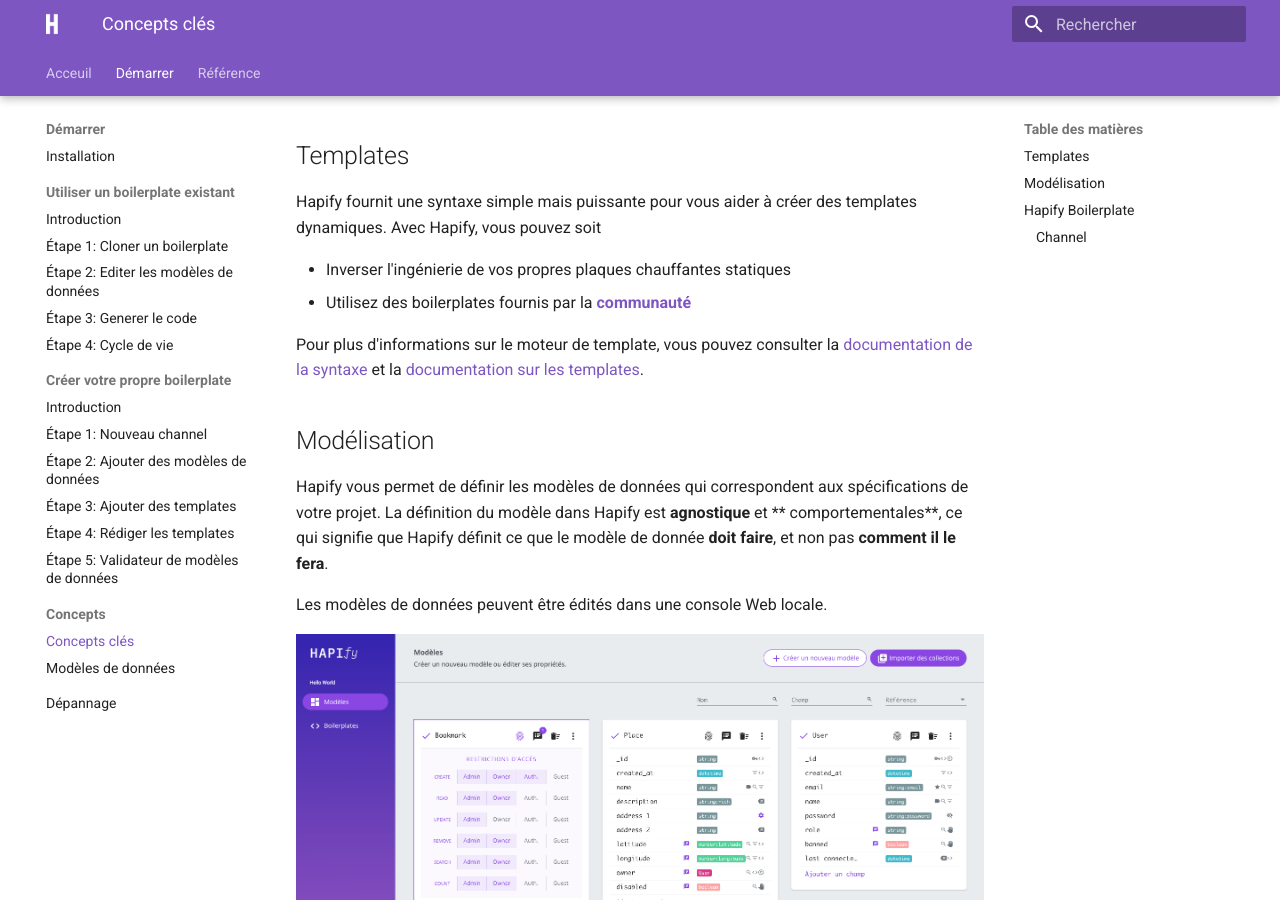
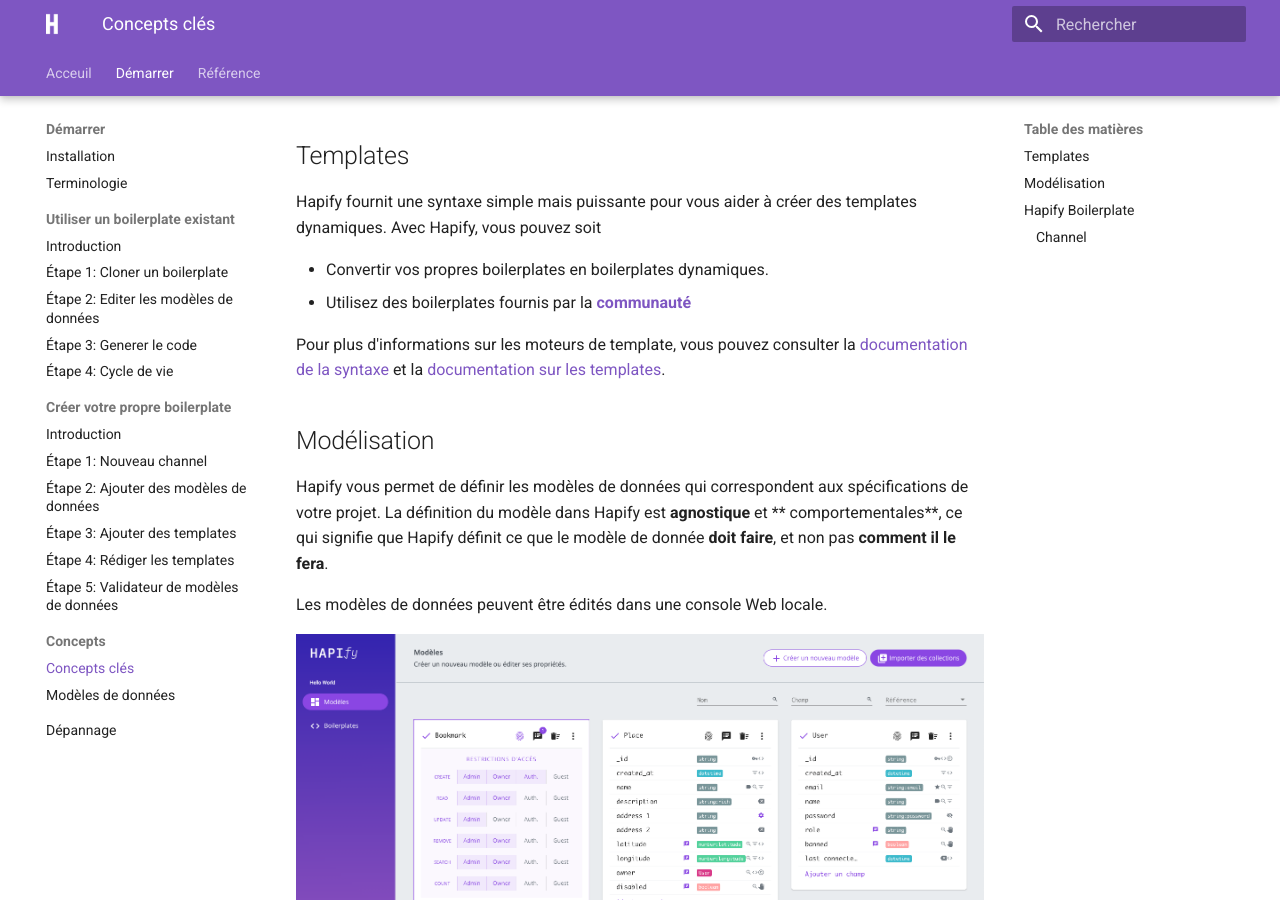
Before and after one commit to hapify/hapify, an MkDocs documentation site: the page built from documentation/fr/docs/getting-started/concepts/key-concepts.md, in a window 1280 px wide and 900 px high, scrolled down 366 px. Built offline with MkDocs 1.6.1 and Material for MkDocs 9.7.7, drawn with Linux system fonts in a browser that asks for light colours.

Commit message:
docs(fr): add terminology

```diff
--- a/documentation/fr/docs/getting-started/concepts/key-concepts.md
+++ b/documentation/fr/docs/getting-started/concepts/key-concepts.md
@@ -10,10 +10,10 @@
 Hapify fournit une syntaxe simple mais puissante pour vous aider à créer des templates dynamiques.
 Avec Hapify, vous pouvez soit
 
-- Inverser l'ingénierie de vos propres plaques chauffantes statiques
+- Convertir vos propres boilerplates en boilerplates dynamiques.
 - Utilisez des boilerplates fournis par la **[communauté](https://hub.hapify.io/)**
 
-Pour plus d'informations sur le moteur de template, vous pouvez consulter la [documentation de la syntaxe](../../templating/hapify/syntax/) et la [documentation sur les templates](../../templating/javascript/usage/).
+Pour plus d'informations sur les moteurs de template, vous pouvez consulter la [documentation de la syntaxe](../../templating/hapify/syntax/) et la [documentation sur les templates](../../templating/javascript/usage/).
 
 ## Modélisation
 
--- a/documentation/fr/mkdocs.yml
+++ b/documentation/fr/mkdocs.yml
@@ -3,6 +3,7 @@
   - Acceuil: 'index.md'
   - Démarrer:
       - Installation: 'getting-started/installation.md'
+      - Terminologie: 'getting-started/terminology.md'
       - Utiliser un boilerplate existant:
           - Introduction: 'getting-started/existing-boilerplate/introduction.md'
           - "Étape 1: Cloner un boilerplate": 'getting-started/existing-boilerplate/step-1-clone-boilerplate.md'
```
Also changed, not shown: documentation/fr/docs/getting-started/terminology.md (added, +13 -0 lines).
